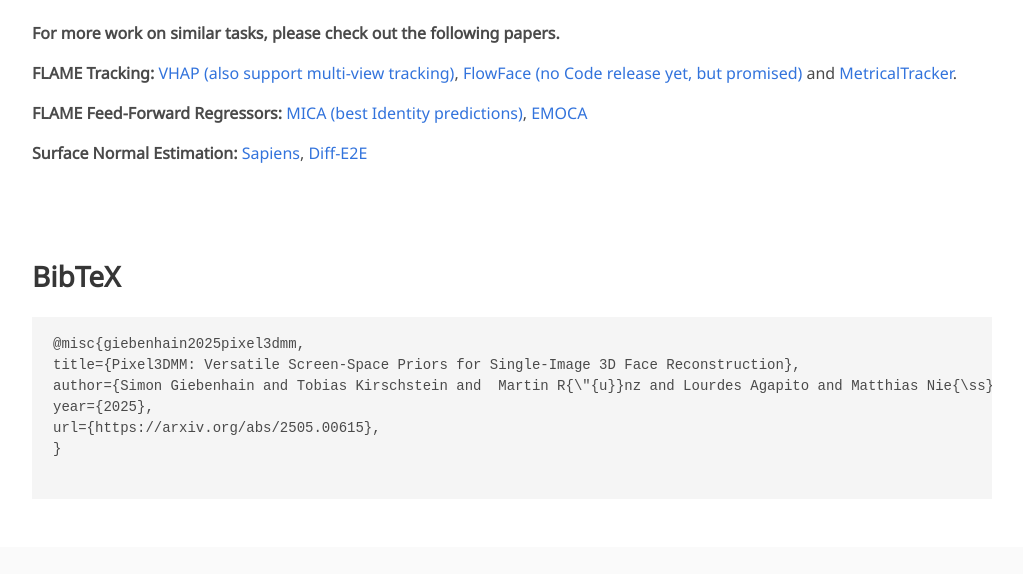
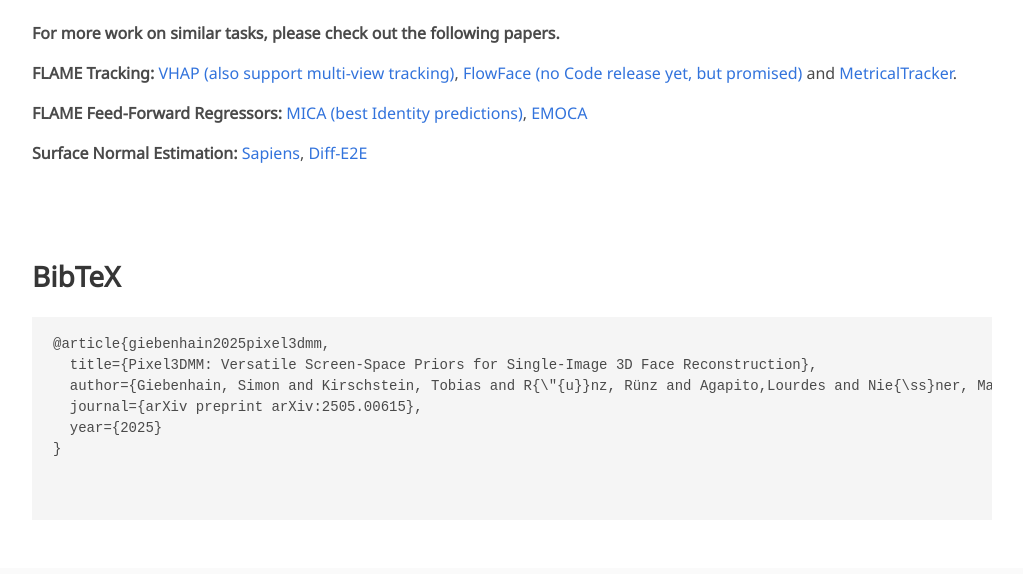
Before and after one commit to SimonGiebenhain/pixel3dmm, a plain HTML site: page docs/index.html in a window 1280 px wide. Shown: the part 3843-4417 px from the top of the page, without its empty margins (128-1151 px from the left). Drawn offline with nearby package versions, Linux system fonts and the light colour scheme; some packages are replaced by stand-ins of ours; a script that the page names is missing; some icons are missing; a web font is replaced by a local one.

Commit message:
Update index.html

```diff
--- a/docs/index.html
+++ b/docs/index.html
@@ -472,12 +472,13 @@
         <div class="container is-max-desktop content">
             <h2 class="title">BibTeX</h2>
             <pre>
-<code>@misc{giebenhain2025pixel3dmm,
-title={Pixel3DMM: Versatile Screen-Space Priors for Single-Image 3D Face Reconstruction},
-author={Simon Giebenhain and Tobias Kirschstein and  Martin R{\"{u}}nz and Lourdes Agapito and Matthias Nie{\ss}ner},
-year={2025},
-url={https://arxiv.org/abs/2505.00615},
+<code>@article{giebenhain2025pixel3dmm,
+  title={Pixel3DMM: Versatile Screen-Space Priors for Single-Image 3D Face Reconstruction},
+  author={Giebenhain, Simon and Kirschstein, Tobias and R{\"{u}}nz, Rünz and Agapito,Lourdes and Nie{\ss}ner, Matthias},
+  journal={arXiv preprint arXiv:2505.00615},
+  year={2025}
 }
+
 
 </code></pre>
         </div>
```
